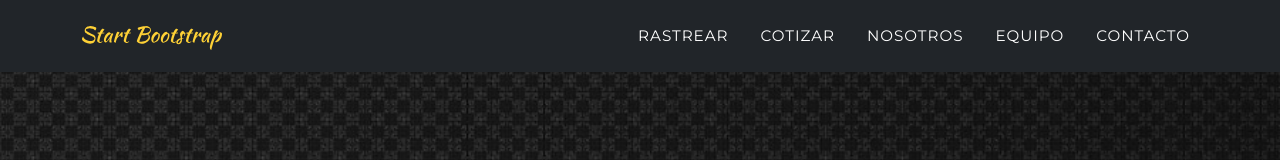
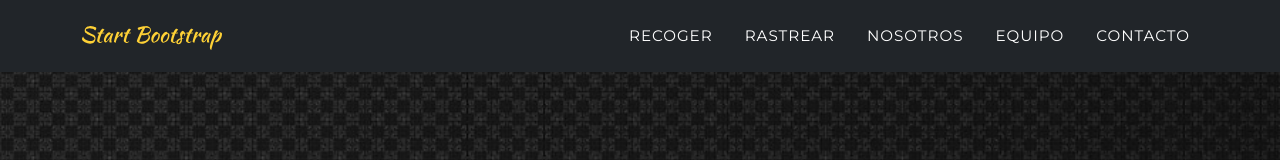
Before and after one commit to FabianLopezChamorro/Plataforma_Recogida_de_Paquetes, a React (Vite) app in the folder frontend/: page / in a window 1280 px wide. Shown: the top 160 px of the page. Built offline with nearby package versions, Linux system fonts and the light colour scheme.

Commit message:
Modificar desplegable en NavBar

```diff
--- a/frontend/src/Components/NavBar.jsx
+++ b/frontend/src/Components/NavBar.jsx
@@ -12,8 +12,8 @@
                     </button>
                     <div className="collapse navbar-collapse" id="navbarResponsive">
                         <ul className="navbar-nav text-uppercase ms-auto py-4 py-lg-0">
-                            <li className="nav-item"><a className="nav-link" href="#services">Rastrear</a></li>
-                            <li className="nav-item"><a className="nav-link" href="#portfolio">Cotizar</a></li>
+                            <li className="nav-item"><a className="nav-link" href="#recoger">Recoger</a></li>
+                            <li className="nav-item"><a className="nav-link" href="#rastrear">Rastrear</a></li>
                             <li className="nav-item"><a className="nav-link" href="#about">Nosotros</a></li>
                             <li className="nav-item"><a className="nav-link" href="#team">Equipo</a></li>
                             <li className="nav-item"><a className="nav-link" href="#contact">Contacto</a></li>
```
